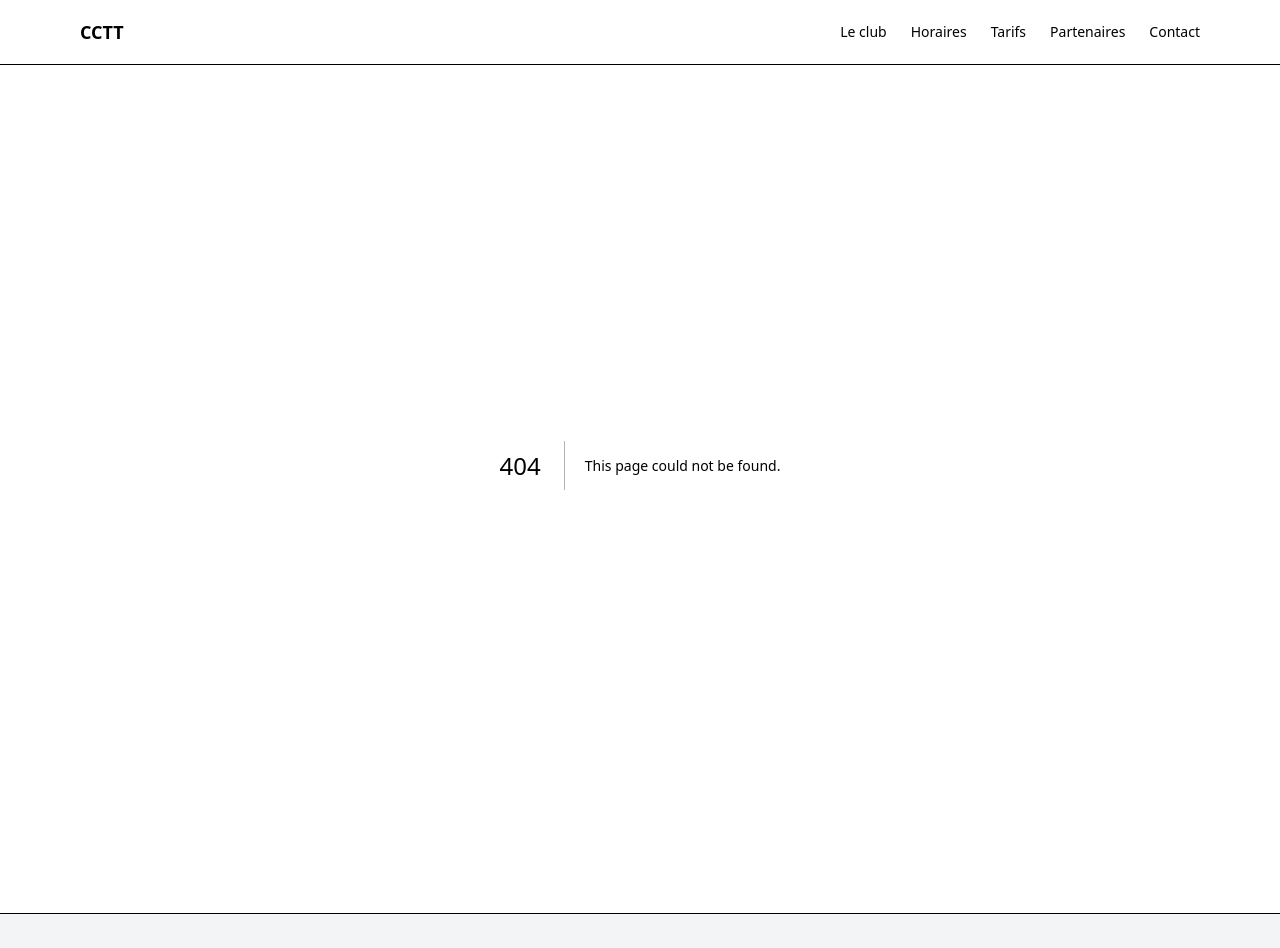
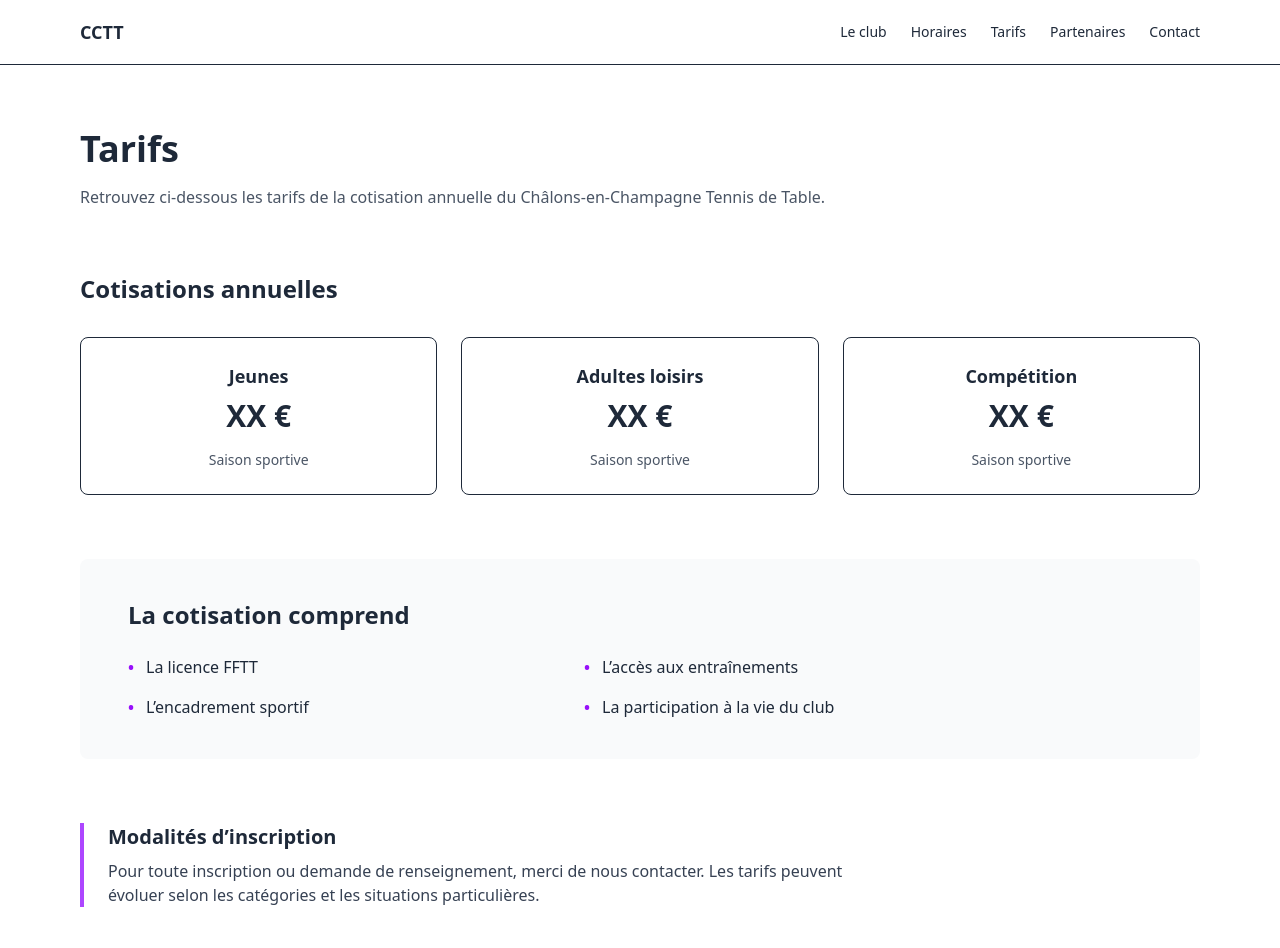
Before and after one commit to jesared/club-cctt, a Next.js app: page /tarifs in a window 1280 px wide. Before the commit this address had no page. Shown: the top 948 px of the page. Built offline with nearby package versions, Linux system fonts and the light colour scheme.

Commit message:
Ajout de la page des tarifs : présentation des cotisations annuelles pour jeunes, adultes loisirs et compétition, ainsi que des informations sur les modalités d'inscription.

```diff
--- /dev/null
+++ b/app/tarifs/page.tsx
@@ -0,0 +1,84 @@
+export default function TarifsPage() {
+  return (
+    <div className="max-w-6xl mx-auto px-4 py-16 space-y-16">
+      {/* TITRE PAGE */}
+      <header>
+        <h1 className="text-4xl font-bold mb-4">Tarifs</h1>
+        <p className="text-gray-600 max-w-3xl">
+          Retrouvez ci-dessous les tarifs de la cotisation annuelle du
+          Châlons-en-Champagne Tennis de Table.
+        </p>
+      </header>
+
+      {/* TARIFS */}
+      <section>
+        <h2 className="text-2xl font-semibold mb-8">Cotisations annuelles</h2>
+
+        <div className="grid grid-cols-1 md:grid-cols-3 gap-6">
+          {/* JEUNES */}
+          <div className="border rounded-lg p-6 bg-white text-center">
+            <h3 className="text-lg font-semibold mb-2">Jeunes</h3>
+            <p className="text-3xl font-bold mb-4">XX €</p>
+            <p className="text-sm text-gray-600">Saison sportive</p>
+          </div>
+
+          {/* ADULTES LOISIRS */}
+          <div className="border rounded-lg p-6 bg-white text-center">
+            <h3 className="text-lg font-semibold mb-2">Adultes loisirs</h3>
+            <p className="text-3xl font-bold mb-4">XX €</p>
+            <p className="text-sm text-gray-600">Saison sportive</p>
+          </div>
+
+          {/* COMPÉTITION */}
+          <div className="border rounded-lg p-6 bg-white text-center">
+            <h3 className="text-lg font-semibold mb-2">Compétition</h3>
+            <p className="text-3xl font-bold mb-4">XX €</p>
+            <p className="text-sm text-gray-600">Saison sportive</p>
+          </div>
+        </div>
+      </section>
+
+      {/* INCLUS */}
+      <section className="bg-gray-50 rounded-lg">
+        <div className="px-6 py-10 md:px-12">
+          <h2 className="text-2xl font-semibold mb-6">
+            La cotisation comprend
+          </h2>
+
+          <ul className="grid grid-cols-1 sm:grid-cols-2 gap-4 max-w-4xl">
+            <li className="flex items-start gap-3">
+              <span className="text-purple-600 font-bold">•</span>
+              <span>La licence FFTT</span>
+            </li>
+            <li className="flex items-start gap-3">
+              <span className="text-purple-600 font-bold">•</span>
+              <span>L’accès aux entraînements</span>
+            </li>
+            <li className="flex items-start gap-3">
+              <span className="text-purple-600 font-bold">•</span>
+              <span>L’encadrement sportif</span>
+            </li>
+            <li className="flex items-start gap-3">
+              <span className="text-purple-600 font-bold">•</span>
+              <span>La participation à la vie du club</span>
+            </li>
+          </ul>
+        </div>
+      </section>
+
+      {/* INSCRIPTION */}
+      <section>
+        <div className="border-l-4 border-purple-500 pl-6">
+          <h2 className="text-xl font-semibold mb-2">
+            Modalités d’inscription
+          </h2>
+          <p className="text-gray-700 max-w-3xl">
+            Pour toute inscription ou demande de renseignement, merci de nous
+            contacter. Les tarifs peuvent évoluer selon les catégories et les
+            situations particulières.
+          </p>
+        </div>
+      </section>
+    </div>
+  );
+}
```
